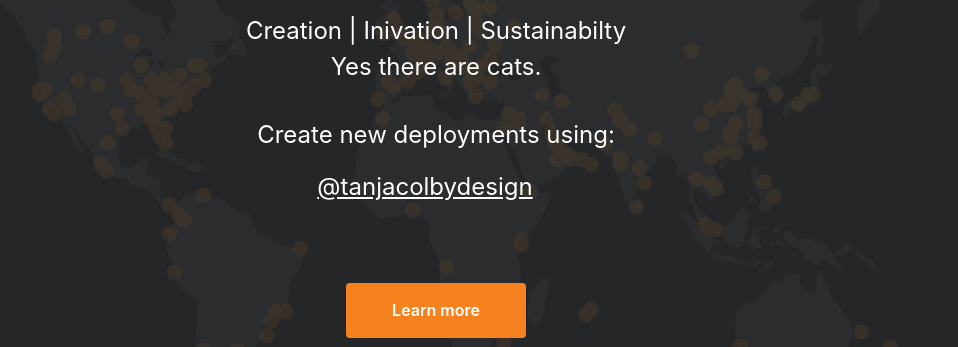
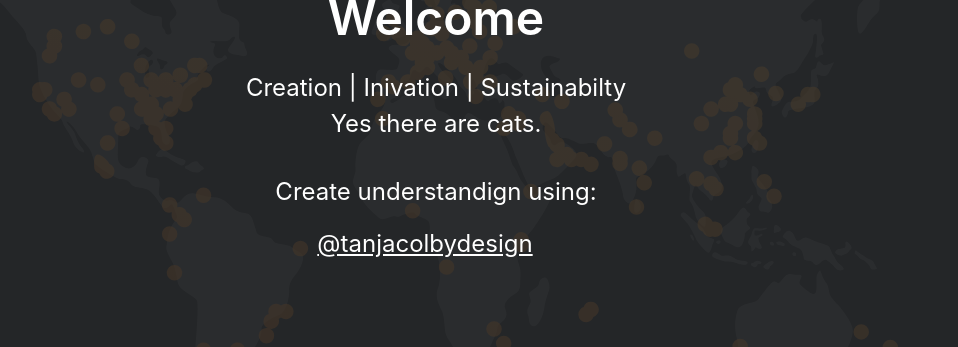
Before and after one commit to mikewebb70/tanjacolbydesign, a plain HTML site: page index.html in a window 1280 px wide. Shown: the part 238-585 px from the top of the page, without its empty margins (204-1162 px from the left). Drawn offline with Linux system fonts and the light colour scheme.

Commit message:
modify scaffolding

```diff
--- a/index.html
+++ b/index.html
@@ -16,20 +16,14 @@
           Creation | Inivation | Sustainabilty<br />
           Yes there are cats.
         </p>
-        <p>Create new deployments using:</p>
+        <p>Create understandign using:</p>
         <section class="options">
-		<a href="https://www.instagram.com/tanjacolbydesign/?hl=en">
-	    @tanjacolbydesign</a>
+		<a href="https://www.instagram.com/tanjacolbydesign/?hl=en" target="_blank"
+		>
+	    	@tanjacolbydesign</a>
         </section>
       </div>
 
-      <section class="learn-more">
-        <a
-          href="https://developers.cloudflare.com/pages/platform/direct-uploads"
-        >
-          <button>Learn more</button>
-        </a>
-      </section>
       <div class="logo">
         <a href="https://pages.cloudflare.com/" target="_blank">
           <img src="assets/cloudflare-pages.svg"
```
